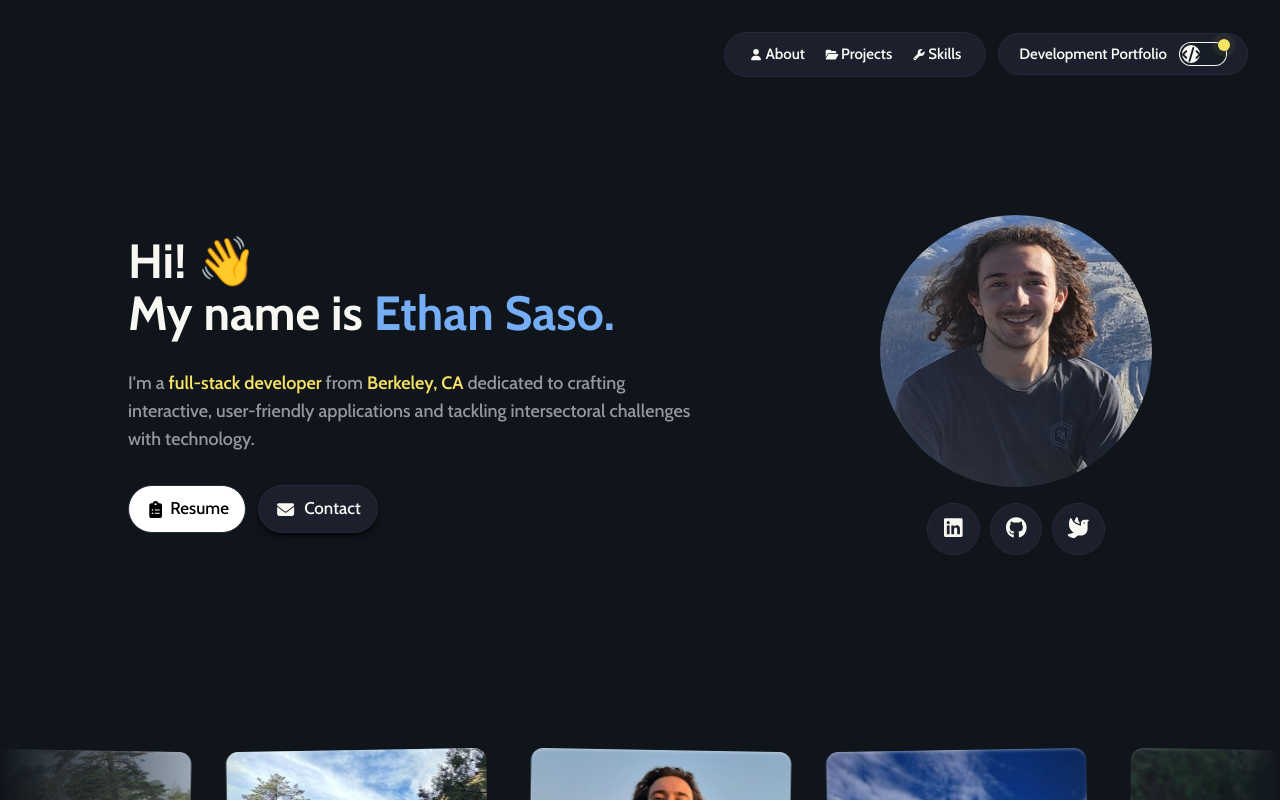
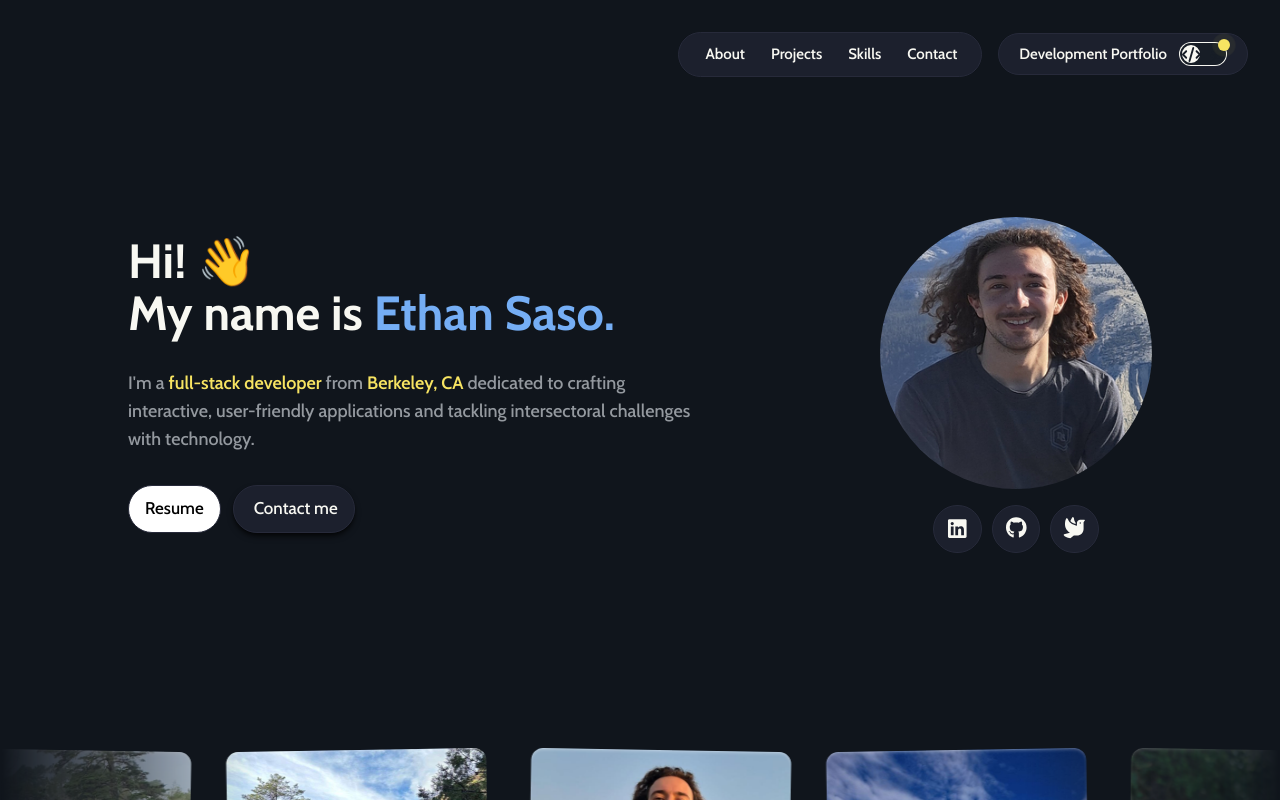
Before and after one commit to ethansaso/ethansaso.github.io, a React (Vite) app: page / in a window 1280 px wide. Built offline with nearby package versions, Linux system fonts and the light colour scheme; what tailwind-fontawesome would draw is missing.

Commit message:
Final soup-up of personal site. Mobile responsiveness, better skills sizing, unified partial transition effects.

```diff
--- a/src/components/layout/Header.tsx
+++ b/src/components/layout/Header.tsx
@@ -27,7 +27,7 @@ const Header = ({ pageRef, darkMode, setDarkMode }: HeaderProps) => {
 
   return (
     <div className={"pointer-events-none fixed overflow-hidden top-0 z-10 mt-8 w-full flex justify-center"}>
-      <nav className="flex container items-center justify-center w-full gap-3 px-8 2xl:px-32 mx-auto text-sm font-semibold">
+      <nav className="flex container items-center justify-center w-full gap-4 px-8 2xl:px-32 mx-auto text-sm font-semibold">
         <a href="#home" className={"pointer-events-auto flex items-center gap-2 font-bold py-2.5 px-2.5 md:px-5 rounded-full mr-auto group focus-within:!opacity-100 " + (darkMode ? 'glass-high' : 'bg-base-100 border-neutral border')} style={{opacity: avatarOpacity}}>
           <svg
             className="size-5 fill-primary group-hover:fill-secondary transition-color duration-300"
@@ -62,65 +62,51 @@ const Header = ({ pageRef, darkMode, setDarkMode }: HeaderProps) => {
           <h1 className="hidden sm:block">Ethan Saso</h1>
         </a>
         <div className={"rounded-full py-2.5 px-5 hidden md:block " + (darkMode ? 'glass-high' : 'bg-base-100 border-neutral border')}>
-          <ul className="gap-5 flex px-1 transition-all pointer-events-auto">
+          <ul className="gap-6 flex px-1 pointer-events-auto">
             {darkMode ? (
               <>
                 <li>
                   <a
                     href="#about"
-                    className="flex items-center hover:text-primary"
+                    className="flex items-center hover:text-primary transition-none hover:transition-colors duration-200"
                   >
-                    <FontAwesomeIcon
-                      className="responsive-fa-size"
-                      icon={faUser}
-                      fixedWidth
-                    />
                     <h1 className="ml-0.5 hidden lg:block">About</h1>
                   </a>
                 </li>
                 <li>
                   <a
                     href="#projects"
-                    className="flex items-center hover:text-primary"
+                    className="flex items-center hover:text-primary transition-colors duration-200"
                   >
-                    <FontAwesomeIcon
-                      className="responsive-fa-size"
-                      icon={faFolderOpen}
-                      fixedWidth
-                    />
                     <h1 className="ml-0.5 hidden lg:block">Projects</h1>
                   </a>
                 </li>
                 <li>
                   <a
                     href="#skills"
-                    className="flex items-center hover:text-primary"
+                    className="flex items-center hover:text-primary transition-colors duration-200"
                   >
-                    <FontAwesomeIcon
-                      className="responsive-fa-size"
-                      icon={faWrench}
-                      fixedWidth
-                    />
                     <h1 className="ml-0.5 hidden lg:block">Skills</h1>
+                  </a>
+                </li>
+                <li>
+                  <a
+                    href="#cta"
+                    className="flex items-center hover:text-primary transition-colors duration-200"
+                  >
+                    <h1 className="ml-0.5 hidden lg:block">Contact</h1>
                   </a>
                 </li>
               </>
             ) : (
-              <>
               <li>
                 <a
                   href="#photos"
-                    className="flex items-center hover:text-primary"
+                  className="flex items-center hover:text-primary transition-colors duration-200"
                 >
-                    <FontAwesomeIcon
-                      className="responsive-fa-size"
-                      icon={faCamera}
-                      fixedWidth
-                    />
                   <h1 className="ml-0.5 hidden lg:block">Photos</h1>
                 </a>
               </li>
-              </>
             )}
           </ul>
         </div>
--- a/src/components/pages/Home.tsx
+++ b/src/components/pages/Home.tsx
@@ -13,10 +13,10 @@ const Home = ({scrollRef}: {scrollRef: RefObject<HTMLDivElement | null>}) => {
     const [darkMode, setDarkMode] = useState(true);
 
     return (
-        <>
+        <div className={(darkMode ? "bg-base-200" : "bg-base-100")}>
             <div id="home"></div>
             <Header pageRef={scrollRef} darkMode={darkMode} setDarkMode={setDarkMode} />
-            <main className={(darkMode ? "bg-base-200" : "bg-base-100")}>
+            <main>
                 <div className="splash-wrapper h-dvh max-h-[730px] pt-20 lg:pt-10">
                     <Hero darkMode={darkMode}/>
                 </div>
@@ -33,7 +33,7 @@ const Home = ({scrollRef}: {scrollRef: RefObject<HTMLDivElement | null>}) => {
                 )}
             </main>
             <Footer darkMode={darkMode}/>
-        </>
+        </div>
     );
 }
 
--- a/src/components/sections/About.tsx
+++ b/src/components/sections/About.tsx
@@ -2,7 +2,7 @@ import companiesHUMR from "../../assets/img/companies/humr.png"
 import companiesBerkeley from "../../assets/img/companies/berkeley.png"
 
 const About = () => (
-    <section id="about" className="container flex lg:flex-row gap-8 mx-auto items-stretch justify-center px-8 2xl:px-32 mb-32">
+    <section id="about" className="container flex flex-col lg:flex-row gap-8 mx-auto items-stretch justify-center px-8 2xl:px-32 mb-32">
         <div className="flex flex-col border border-neutral bg-base-100 rounded-2xl flex-1 p-8">
             <h1 className="text-2xl font-bold mb-7">
                 About me
--- a/src/components/sections/BottomCTA.tsx
+++ b/src/components/sections/BottomCTA.tsx
@@ -2,8 +2,8 @@ import { faArrowRight } from "@fortawesome/free-solid-svg-icons";
 import { FontAwesomeIcon } from "@fortawesome/react-fontawesome";
 
 const BottomCTA = () => (
-    <section id="cta" className="container flex flex-col mx-auto items-center justify-center px-8 2xl:px-32 mt-32 md:mt-0">
-        <div className="container flex mx-auto items-center justify-between px-8 lg:px-16 py-24 my-24 bg-base-100 border border-neutral rounded-2xl">
+    <section id="cta" className="container mx-auto my-24 px-8 2xl:px-32">
+        <div className="flex flex-col md:flex-row mx-auto items-center justify-between px-8 lg:px-16 py-16 lg:py-24 bg-base-100 border border-neutral rounded-2xl">
             <div className="">
                 <h1 className="text-4xl font-bold mb-8">
                     Let's get <span className="text-primary">in touch</span>
@@ -12,8 +12,8 @@ const BottomCTA = () => (
                     I'm always open to hearing about exciting new opportunities. Feel free to reach out if you have any questions, or just to say hi!
                 </p>
             </div>
-            <div className="shrink-0 flex justify-end">
-                <a href="mailto:ethansaso@berkeley.edu" className="w-fit text-md font-medium flex items-center bg-base-content text-primary-content py-2 px-4 rounded-full border-neutral border hover:scale-110 hover:bg-neutral-content transition duration-300">
+            <div className="w-full md:w-auto shrink-0 flex justify-end mt-8">
+                <a href="mailto:ethansaso@berkeley.edu" className="w-full md:w-auto text-md font-medium flex items-center justify-center bg-base-content text-primary-content py-2 px-4 rounded-full border-neutral border hover:scale-110 hover:bg-neutral-content transition duration-300">
                     Start a conversation
                     <FontAwesomeIcon size="xs" icon={faArrowRight} className="ml-2"/>
                 </a>
--- a/src/components/sections/Hero.tsx
+++ b/src/components/sections/Hero.tsx
@@ -11,13 +11,13 @@ const Hero = ({ darkMode }: HeroProps) => {
   return (
     <div className="container flex flex-col flex-grow px-8 xl:px-32 h-full">
       <div className={"w-full h-full flex items-center justify-center rounded-2xl"}>
-        <div className={"w-full h-full lg:h-auto transition-all z-999 relative" + (darkMode ? ' hero-dark' : ' hero-light')}>
+        <div className={"w-full h-full lg:h-auto z-999 relative" + (darkMode ? ' hero-dark' : ' hero-light')}>
           <div className="flex flex-col-reverse lg:flex-row items-start lg:items-center justify-center lg:justify-between w-full h-full">
             <div className="max-w-xl font-medium text-left">
               <div className="text-4xl md:text-5xl font-bold">
                 <h1 className="mb-1 block">Hi! 👋</h1>
                 <h1>
-                  My name is <span className="text-primary">Ethan Saso.</span>
+                  <span className="md:hidden">I'm</span> <span className="hidden md:inline">My name is </span> <span className="text-primary">Ethan Saso.</span>
                 </h1>
               </div>
               {darkMode ? (
@@ -39,12 +39,10 @@ const Hero = ({ darkMode }: HeroProps) => {
               )}
               <div className={"flex flex-col sm:flex-row mt-4 gap-3" + (darkMode ? '' : ' hidden')}>
                 <a href="https://www.dropbox.com/scl/fi/rj815jqhstdevzxiv1j4l/Resume-4-26.pdf?rlkey=apx1ppcf96li8d3a6b2399ltl&st=v05q0d63&dl=1" className="transition-all flex items-center justify-center py-2.5 px-4 gap-1 border rounded-full border-bline border-neutral bg-white text-black hover:scale-110">
-                  <FontAwesomeIcon icon={faClipboardList} fixedWidth />
                   <div className="block">Resume</div>
                 </a>
                 <a href="mailto:ethansaso@berkeley.edu" className="flex items-center transition-all py-2.5 px-4 gap-1 glass-high rounded-full justify-center shadow-black/70 shadow-md hover:scale-110">
-                  <FontAwesomeIcon icon={faEnvelope} fixedWidth />
-                  <div className="block ml-1">Contact</div>
+                  <div className="block ml-1">Contact me</div>
                 </a>
               </div>
             </div>
@@ -53,17 +51,17 @@ const Hero = ({ darkMode }: HeroProps) => {
               <div className="w-full hidden lg:flex justify-center align-center">
                 <ul className="gap-2.5 flex">
                   <a href="https://www.linkedin.com/in/ethansaso/">
-                    <li className={"hover:scale-110 hover:text-sky-600 transition-all rounded-full p-3" + (darkMode ? ' glass-high' : ' bg-base-100 border-neutral border')}>
-                      <FontAwesomeIcon size="lg" icon={faLinkedin} fixedWidth />
+                    <li className={"hover:scale-110 hover:text-sky-600 transition-transform duration-200 rounded-full p-2.5" + (darkMode ? ' glass-high' : ' bg-base-100 border-neutral border')}>
+                      <FontAwesomeIcon size="lg" icon={faLinkedin} fixedWidth className="relative top-px" />
                     </li>
                   </a>
                   <a href="https://github.com/ethansaso">
-                    <li className={"hover:scale-110 hover:text-cyan-900 transition-all rounded-full p-3" + (darkMode ? ' glass-high' : ' bg-base-100 border-neutral border')}>
+                    <li className={"hover:scale-110 hover:text-cyan-900 transition-transform duration-200 rounded-full p-2.5" + (darkMode ? ' glass-high' : ' bg-base-100 border-neutral border')}>
                       <FontAwesomeIcon size="lg" icon={faGithub} fixedWidth />
                     </li>
                   </a>
                   <a href="https://www.inaturalist.org/people/ethansaso">
-                    <li className={"hover:scale-110 hover:text-lime-600 transition-all rounded-full p-3" + (darkMode ? ' glass-high' : ' bg-base-100 border-neutral border')}>
+                    <li className={"hover:scale-110 hover:text-lime-600 transition-transform duration-200 rounded-full p-2.5" + (darkMode ? ' glass-high' : ' bg-base-100 border-neutral border')}>
                       <FontAwesomeIcon size="lg" icon={faDove} fixedWidth />
                     </li>
                   </a>
```
Also changed, not shown: src/components/layout/Footer.tsx (+4 -6 lines), src/components/sections/Skills.tsx (+10 -10 lines). Lines whose indentation alone changed are shown as unchanged.
